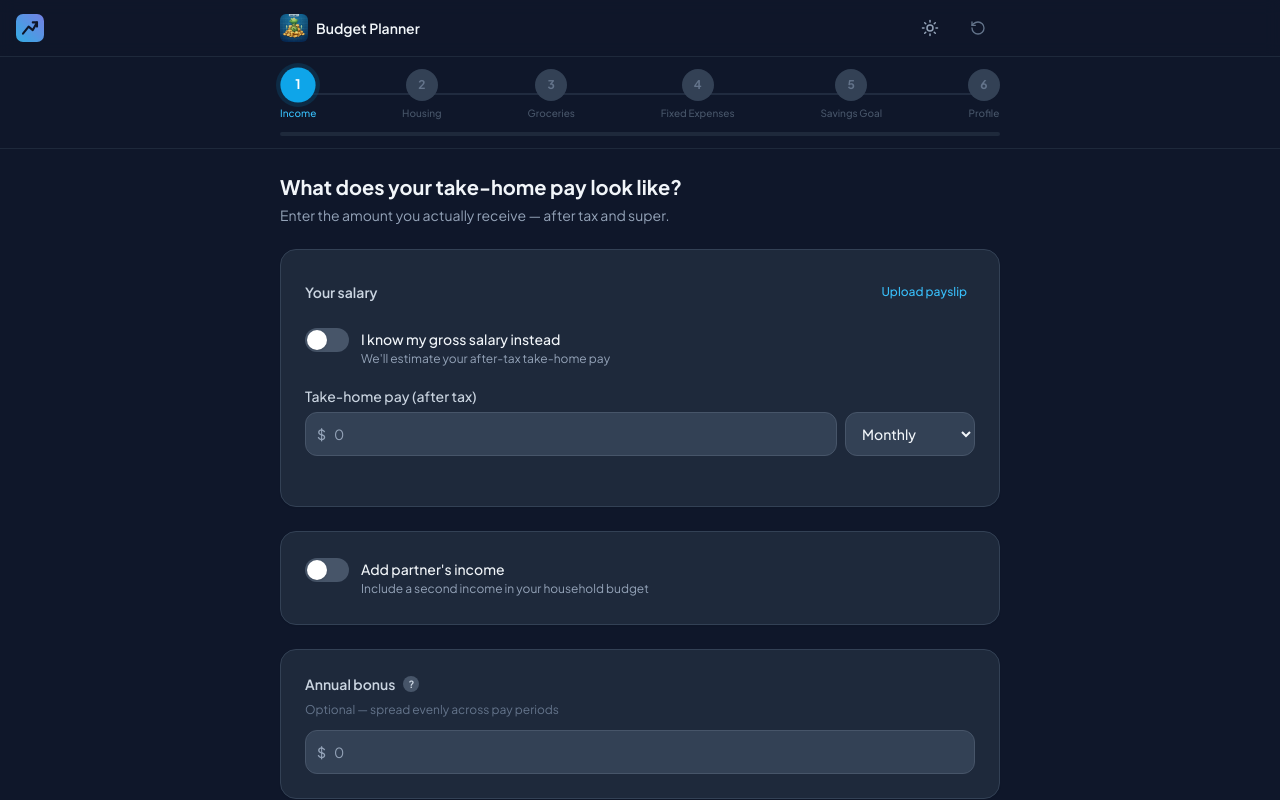
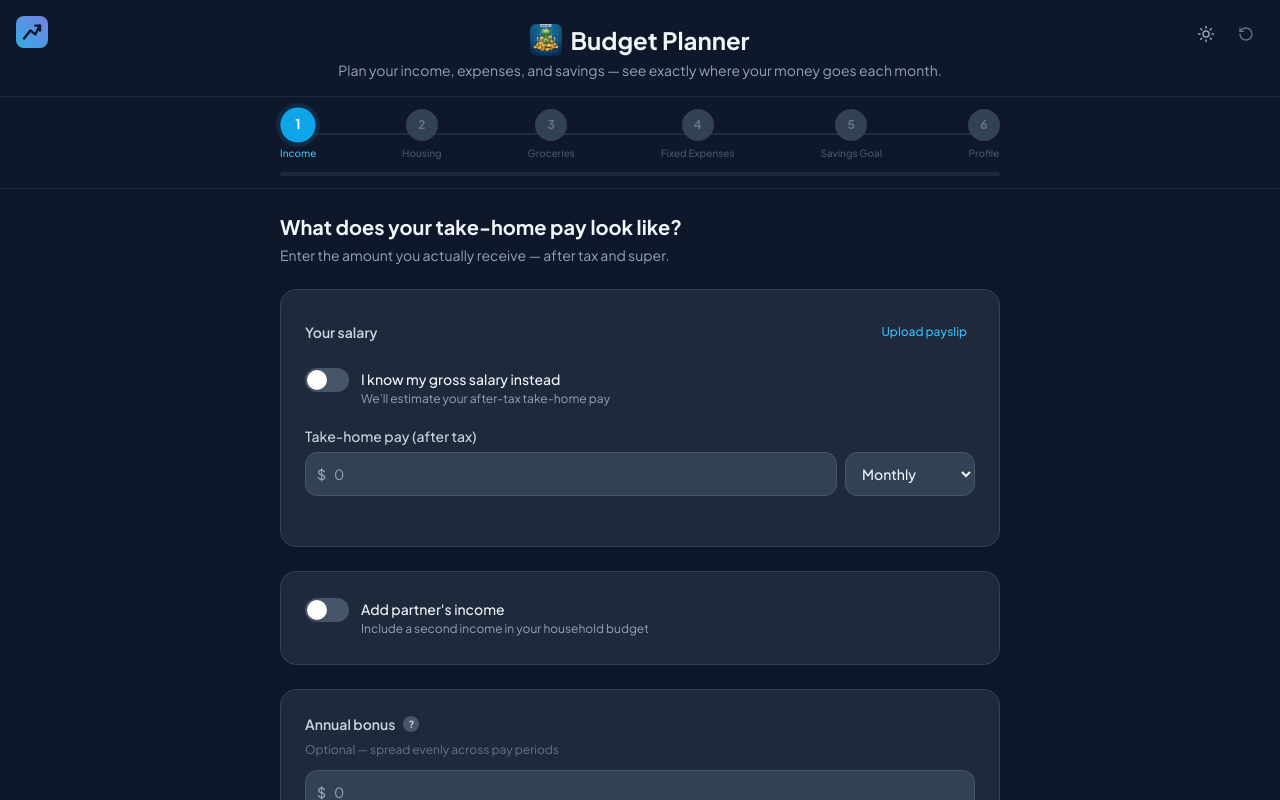
Before and after one commit to kanurag4/BudgetPlanner, a React (Vite) app: page /#/wizard/income in a window 1280 px wide. Shown: the top 800 px of the page. Built offline with nearby package versions, Linux system fonts and the light colour scheme.

Commit message:
feat: align Budget Planner to shared kv-theme key

```diff
--- a/src/components/layout/Header.jsx
+++ b/src/components/layout/Header.jsx
@@ -1,64 +1,59 @@
 import { Moon, Sun, RotateCcw } from 'lucide-react'
+import { useNavigate } from 'react-router-dom'
 import { useTheme } from '../../hooks/useTheme'
 import { useBudget } from '../../hooks/useBudget'
 
 export function Header() {
   const { darkMode, toggleDarkMode } = useTheme()
   const { actions } = useBudget()
+  const navigate = useNavigate()
 
   function handleReset() {
     if (window.confirm('Reset everything and start over? This cannot be undone.')) {
       actions.resetAll()
-      window.location.href = '/wizard/income'
+      navigate('/wizard/income')
     }
   }
 
   return (
-    <header className="sticky top-0 z-40 bg-white/80 dark:bg-slate-900/80 backdrop-blur border-b border-slate-100 dark:border-slate-800 relative">
+    <header className="relative bg-white dark:bg-slate-900 border-b border-slate-100 dark:border-slate-800 text-center pt-6 pb-4 px-4">
 
-        {/* KashVector logo — pinned to the left edge of the page */}
+      {/* KashVector back icon */}
       <a
         href="/"
         aria-label="KashVector home"
-          className="absolute left-4 top-1/2 -translate-y-1/2 opacity-90 hover:opacity-100 transition-opacity"
+        className="absolute left-4 top-4 opacity-90 hover:opacity-100 transition-opacity"
       >
-          <img src={`${import.meta.env.BASE_URL}logo.svg`} alt="KashVector" className="w-7 h-7" />
+        <img src={`${import.meta.env.BASE_URL}logo.svg`} alt="KashVector" className="w-8 h-8" />
       </a>
 
-      <div className="max-w-3xl mx-auto px-4 sm:px-6 h-14 flex items-center justify-between gap-4">
-
-        {/* App identity */}
-        <a
-          href="/"
-          className="flex items-center gap-2 text-slate-900 dark:text-slate-100 hover:opacity-80 transition-opacity"
-          aria-label="Budget Planner home"
-        >
-          <img src={`${import.meta.env.BASE_URL}Budget.png`} alt="" className="w-7 h-7 rounded-md" />
-          <span className="font-semibold text-sm hidden sm:inline">Budget Planner</span>
-        </a>
-
-        {/* Actions */}
-        <div className="flex items-center gap-1">
-          {/* Dark mode toggle */}
+      {/* Utility buttons */}
+      <div className="absolute right-4 top-4 flex items-center gap-1">
         <button
           onClick={toggleDarkMode}
-            aria-label={darkMode ? 'Switch to light mode' : 'Switch to dark mode'}
-            className="min-h-[44px] min-w-[44px] flex items-center justify-center rounded-xl text-slate-500 dark:text-slate-400 hover:bg-slate-100 dark:hover:bg-slate-800 transition-colors"
+          aria-label={darkMode === 'dark' ? 'Switch to light mode' : 'Switch to dark mode'}
+          className="w-9 h-9 flex items-center justify-center rounded-xl text-slate-500 dark:text-slate-400 hover:bg-slate-100 dark:hover:bg-slate-800 transition-colors"
         >
-            {darkMode ? <Sun size={18} /> : <Moon size={18} />}
+          {darkMode === 'dark' ? <Sun size={18} /> : <Moon size={18} />}
         </button>
-
-          {/* Reset */}
         <button
           onClick={handleReset}
           aria-label="Reset budget planner"
-            className="min-h-[44px] min-w-[44px] flex items-center justify-center rounded-xl text-slate-400 dark:text-slate-500 hover:bg-rose-50 hover:text-rose-500 dark:hover:bg-rose-900/20 dark:hover:text-rose-400 transition-colors"
+          className="w-9 h-9 flex items-center justify-center rounded-xl text-slate-400 dark:text-slate-500 hover:bg-rose-50 hover:text-rose-500 dark:hover:bg-rose-900/20 dark:hover:text-rose-400 transition-colors"
         >
           <RotateCcw size={16} />
         </button>
       </div>
 
-      </div>
+      {/* Centered app identity */}
+      <h1 className="flex items-center justify-center gap-2 text-2xl font-bold text-slate-900 dark:text-slate-100 px-12 mb-1">
+        <img src={`${import.meta.env.BASE_URL}Budget.png`} alt="" className="w-8 h-8 rounded-md" />
+        Budget Planner
+      </h1>
+      <p className="text-sm text-slate-500 dark:text-slate-400 mt-1">
+        Plan your income, expenses, and savings — see exactly where your money goes each month.
+      </p>
+
     </header>
   )
 }
--- a/src/context/ThemeContext.jsx
+++ b/src/context/ThemeContext.jsx
@@ -4,15 +4,15 @@ import { useStorage } from '../hooks/useStorage'
 export const ThemeContext = createContext(null)
 
 export function ThemeProvider({ children }) {
-  const [darkMode, setDarkMode] = useStorage('budgetplanner_theme', true)
+  const [darkMode, setDarkMode] = useStorage('kv-theme', 'dark')
 
   // Keep the `dark` class on <html> in sync with state
   useEffect(() => {
-    document.documentElement.classList.toggle('dark', darkMode)
+    document.documentElement.classList.toggle('dark', darkMode === 'dark')
   }, [darkMode])
 
   function toggleDarkMode() {
-    setDarkMode(prev => !prev)
+    setDarkMode(darkMode === 'dark' ? 'light' : 'dark')
   }
 
   return (
```
Lines whose indentation alone changed are shown as unchanged.
